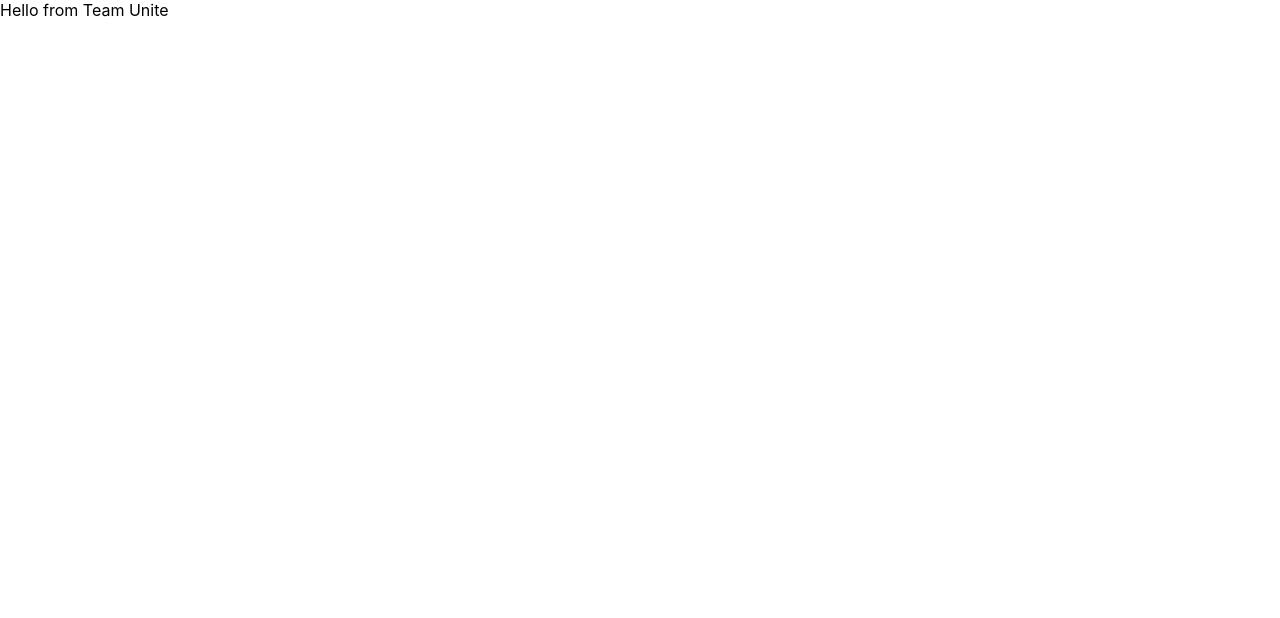
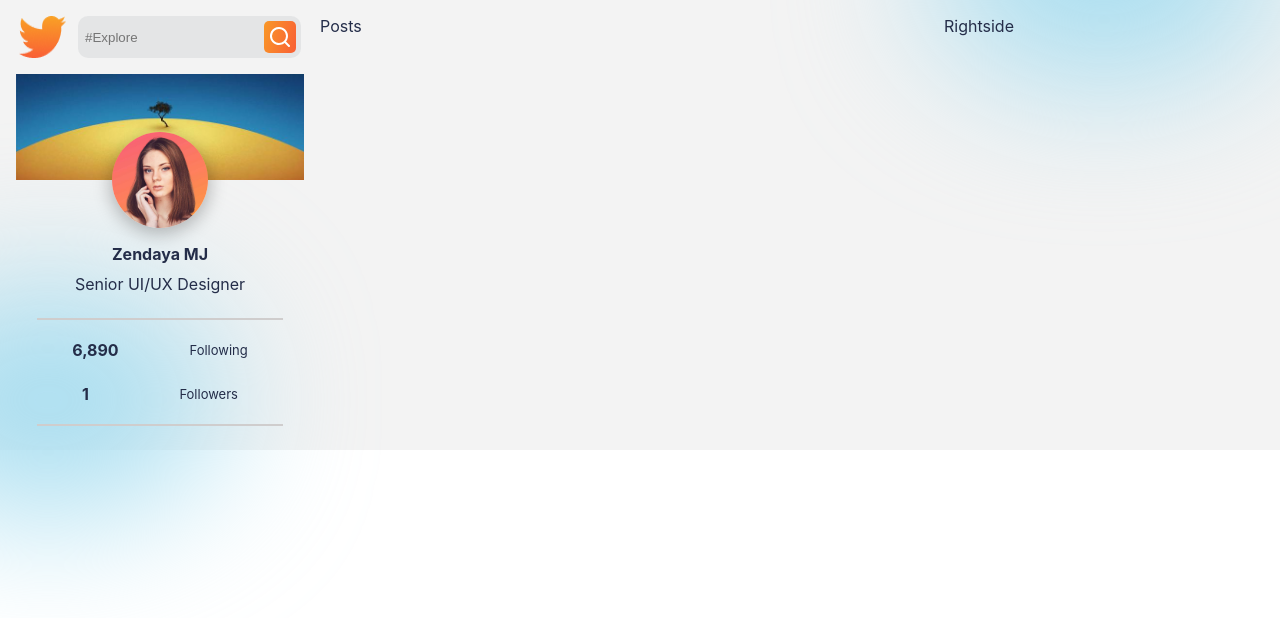
Before and after one commit to luck8435/Team-Unite, a React (Create React App) app: page / in a window 1280 px wide. Shown: the top 618 px of the page. Built offline with nearby package versions, Linux system fonts and the light colour scheme.

Commit message:
[x] frontend code for our app

```diff
--- a/package.json
+++ b/package.json
@@ -3,11 +3,16 @@
   "version": "0.1.0",
   "private": true,
   "dependencies": {
+    "@iconscout/react-unicons": "^1.1.6",
+    "@mantine/core": "^5.10.5",
+    "@mantine/hooks": "^5.10.5",
     "@testing-library/jest-dom": "^5.16.5",
     "@testing-library/react": "^13.4.0",
     "@testing-library/user-event": "^13.5.0",
+    "axios": "^1.3.4",
     "react": "^18.2.0",
     "react-dom": "^18.2.0",
+    "react-router-dom": "^6.8.2",
     "react-scripts": "5.0.1",
     "web-vitals": "^2.1.4"
   },
--- a/src/App.css
+++ b/src/App.css
@@ -13,3 +13,19 @@
   --location: #EF5757;
 --shedule: #E1AE4A;
 }
+
+.App{
+  overflow: hidden;
+  color: var(--black);
+  background: #f3f3f3;
+  padding: 1rem 1rem;
+}
+
+.blur{
+  position: absolute;
+  width: 22rem;
+  height: 14rem;
+  border-radius: 50%;
+  background: #a6ddf0;
+  filter: blur(72px);
+}
--- a/src/App.js
+++ b/src/App.js
@@ -1,11 +1,14 @@
 import './App.css';
+import Home from './pages/home/Home';
 
 function App() {
-  return (
-    <div className="App">
-      Hello from Team Unite
-    </div>
-  );
+    return (
+        <div className='App'>
+            <div className='blur' style={{ top: '-18%', right: '0' }}></div>
+            <div className='blur' style={{ top: '36%', left: '-8rem' }}></div>
+            <Home />
+        </div>
+    );
 }
 
 export default App;
--- /dev/null
+++ b/src/components/LogoSearch/LogoSearch.css
@@ -0,0 +1,31 @@
+.LogoSearch{
+    display: flex;
+    gap: 0.75rem;
+}
+
+.Search{
+    display: flex;
+    background-color: var(--inputColor);
+    border-radius: 10px;
+    padding: 5px;
+}
+
+.Search>input{
+    background-color: transparent;
+    border: none;
+    outline: none;
+}
+
+.s-icon{
+    display: flex;
+    align-items: center;
+    justify-content: center;
+    background: linear-gradient(106.23deg, #f99827, #f95f35 100%);
+    border-radius: 5px;
+    padding: 4px;
+    color: white;
+}
+
+.s-icon:hover{
+    cursor: pointer;
+}
--- /dev/null
+++ b/src/components/LogoSearch/LogoSearch.jsx
@@ -0,0 +1,20 @@
+import React from 'react'
+import Logo from '../../img/logo.png';
+import './LogoSearch.css'
+import {UilSearch} from '@iconscout/react-unicons';
+
+const LogoSearch = () => {
+  return (
+    <div className='LogoSearch'>
+        <img src={Logo} alt='Logo' />
+        <div className='Search'>
+            <input type='text' placeholder='#Explore'/>
+            <div className='s-icon'>
+                <UilSearch />
+            </div>
+        </div>
+    </div>
+  )
+}
+
+export default LogoSearch
--- /dev/null
+++ b/src/components/ProfileCard/ProfileCard.css
@@ -0,0 +1,81 @@
+.ProfileCard{
+    display: flex;
+    border-radius: 1.5rem;
+    flex-direction: column;
+    position: relative;
+    gap: 1rem;
+}
+
+.ProfileImages{
+    position: relative;
+    display: flex;
+    flex-direction: column;
+    align-items: center;
+    justify-content: center;
+}
+
+.ProfileImages>img:nth-of-type(1){
+    width: 100%;
+}
+.ProfileImages>img:nth-of-type(2){
+    width: 6rem;
+    border-radius: 50%;
+    position: absolute;
+    bottom: -3rem;
+    box-shadow: var(--profileShadow);
+}
+
+.ProfileName{
+    display: flex;
+    flex-direction: column;
+    align-items: center;
+    margin-top: 3rem;
+    gap: 10px;
+}
+
+.ProfileName>span:nth-of-type(1){
+    font-weight: bold;
+}
+
+.FollowStatus{
+    display: flex;
+    flex-direction: column;
+    align-items: center;
+    justify-content: center;
+    gap: 0.75rem;
+}
+
+.FollowStatus>hr{
+    width: 85%;
+    border: 1px solid var(--hrColor);
+}
+
+.FollowStatus > div{
+    display: flex;
+    gap: 1rem;
+    width: 80%;
+    justify-content: space-around;
+    align-items: center;
+}
+
+/* TODO something is creating issue in the profile card need to debug and update */
+
+/* .Follow{
+    display: flex;
+    flex-direction: column;
+    align-items: center;
+    justify-content: center;
+    gap: 0.4rem;
+} */
+
+.Follow>span:nth-of-type(1){
+    font-weight: bold;
+}
+.Follow>span:nth-of-type(2){
+    color: var(--grey);
+    font-size: 13px;
+}
+.vl{
+    height: 150%;
+    border-left: 2px solid var(--hrColor);
+}
--- /dev/null
+++ b/src/components/ProfileCard/ProfileCard.jsx
@@ -0,0 +1,34 @@
+import React from 'react';
+import './ProfileCard.css'
+import Cover from '../../img/cover.jpg';
+import Profile from '../../img/profileImg.jpg';
+const ProfileCard = () => {
+  return (
+    <div className='ProfileCard'>
+        <div className="ProfileImages">
+            <img src={Cover} alt='' />
+            <img src={Profile} alt='' />
+        </div>
+
+        <div className="ProfileName">
+            <span>Zendaya MJ</span>
+            <span>Senior UI/UX Designer</span>
+        </div>
+        <div className="FollowStatus">
+            <hr />
+            <div className="Follow">
+                <span>6,890</span>
+                <span>Following</span>
+            </div>
+            <div className="vl"></div>
+            <div className="Follow">
+                <span>1</span>
+                <span>Followers</span>
+            </div>
+            <hr />
+        </div>
+    </div>
+  )
+}
+
+export default ProfileCard
--- /dev/null
+++ b/src/components/ProfileSide/ProfileSide.css
@@ -0,0 +1,7 @@
+.ProfileSide{
+    display: flex;
+    flex-direction: column;
+    gap: 1rem;
+    align-items: center;
+    overflow: auto;
+}
--- /dev/null
+++ b/src/components/ProfileSide/ProfileSide.jsx
@@ -0,0 +1,15 @@
+import React from 'react'
+import LogoSearch from '../LogoSearch/LogoSearch'
+import ProfileCard from '../ProfileCard/ProfileCard'
+import './ProfileSide.css';
+
+const ProfileSide = () => {
+  return (
+    <div className='ProfileSide'>
+        <LogoSearch />
+        <ProfileCard />
+    </div>
+  )
+}
+
+export default ProfileSide
--- /dev/null
+++ b/src/pages/home/Home.css
@@ -0,0 +1,6 @@
+.Home{
+    position: relative;
+    display: grid;
+    grid-template-columns: 18rem auto 20rem;
+    gap: 1rem;
+}
--- /dev/null
+++ b/src/pages/home/Home.jsx
@@ -0,0 +1,14 @@
+import React from 'react'
+import ProfileSide from '../../components/ProfileSide/ProfileSide'
+import './Home.css'
+const Home = () => {
+  return (
+    <div className='Home'>
+        <ProfileSide />
+        <div className='PostSide'>Posts</div>
+        <div className='RightSide'>Rightside</div>
+    </div>
+  )
+}
+
+export default Home
```
Also changed, not shown: 1 other file (tests, documents, lock files or other folders).
